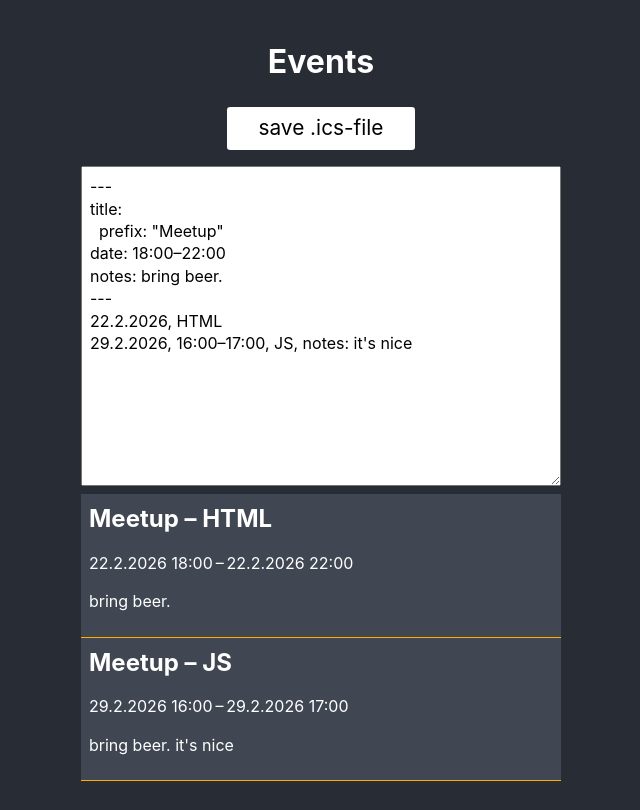
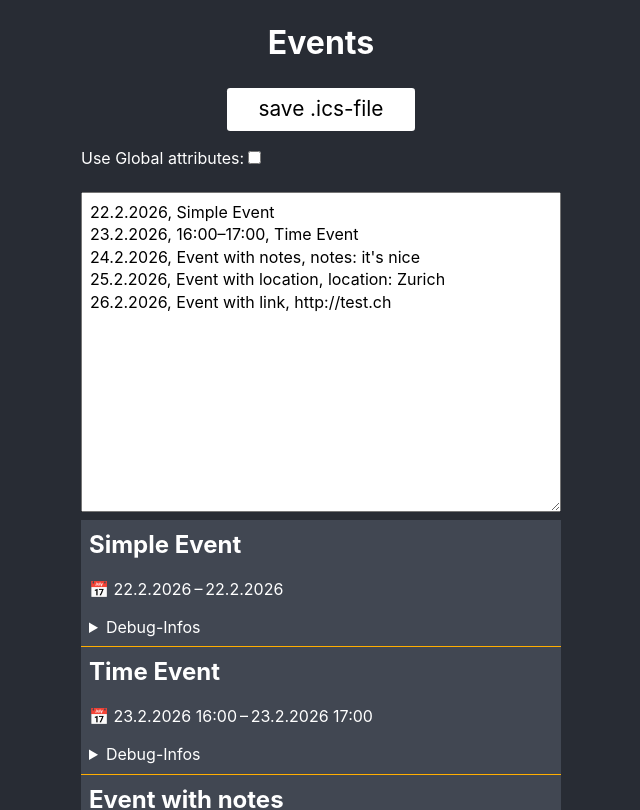
Before and after one commit to signalwerk/calendar, a React (Create React App) app: page / in a window 1280 px wide. Shown: the top 810 px of the page, without its empty margins (319-959 px from the left). Built offline with nearby package versions, Linux system fonts and the light colour scheme.

Commit message:
ADD: URL and Location

```diff
--- a/src/App.css
+++ b/src/App.css
@@ -18,14 +18,24 @@
   margin-bottom: 0.5rem;
 }
 
-.App-header {
-  min-height: 100vh;
+.App-input--frontmatter {
+  height: 10rem;
+}
+
+.App-frontmatter {
+  width: 100%;
+}
+
+.App-header,
+.App-content {
+  color: white;
   display: flex;
   flex-direction: column;
   align-items: center;
   justify-content: center;
+}
+.App-header {
   font-size: calc(10px + 2vmin);
-  color: white;
 }
 
 .App-event {
--- a/src/App.js
+++ b/src/App.js
@@ -6,20 +6,28 @@ import { saveAs } from "file-saver";
 
 import "./App.css";
 
-const demoContent = `---
-title:
+const demoFrontmatter = `title:
   prefix: "Meetup"
 date: 18:00–22:00
+url: https://test.com
+location: Switzerland
 notes: bring beer.
----
-22.2.2026, HTML
-29.2.2026, 16:00–17:00, JS, notes: it's nice`;
+`;
+const demoContent = `22.2.2026, Simple Event
+23.2.2026, 16:00–17:00, Time Event
+24.2.2026, Event with notes, notes: it's nice
+25.2.2026, Event with location, location: Zurich
+26.2.2026, Event with link, http://test.ch`;
 
 function App() {
   const [content, setContent] = useState(demoContent);
+  const [useFrontmatter, setUseFrontmatter] = useState(false);
+  const [frontmatter, setFrontmatter] = useState(demoFrontmatter);
   let parser = new Parser();
 
-  parser.parse(content);
+  parser.parse(
+    useFrontmatter ? `---\n${frontmatter}\n---\n${content}` : content
+  );
 
   // // Similar to componentDidMount and componentDidUpdate:
   //  useEffect(() => {
@@ -41,11 +49,36 @@ function App() {
     <div className="App">
       <header className="App-header">
         <h1>Events</h1>
-
+      </header>
+      <div className="App-content">
         {parser.events && parser.events.length > 0 && (
           <button className="App-save" onClick={handleClick}>
             save .ics-file
           </button>
+        )}
+
+        <div className="App-frontmatter">
+          <label>
+            Use Global attributes:
+            <input
+              name="use frontmatter"
+              type="checkbox"
+              checked={useFrontmatter}
+              onChange={e => setUseFrontmatter(e.target.checked)}
+            />
+          </label>
+          <br />
+          <br />
+        </div>
+
+        {useFrontmatter && (
+          <div className="App-frontmatter">
+            <textarea
+              className="App-input App-input--frontmatter"
+              value={frontmatter}
+              onChange={e => setFrontmatter(e.target.value)}
+            />
+          </div>
         )}
         <textarea
           className="App-input"
@@ -59,35 +92,43 @@ function App() {
               <div className="App-event">
                 <h3>{event.title}</h3>
                 <p>
+                  {"📅 "}
                   {event.date.from.day}
                   {event.date.from.month}
                   {event.date.from.year}
-                  {event.date.from.hour && event.date.from.minute && (
+                  {event.date.from.hour && (
                     <span>
                       {" "}
                       {event.date.from.hour}
                       {":"}
-                      {event.date.from.minute}
+                      {event.date.from.minute ? event.date.from.minute : "00"}
                     </span>
                   )}
                   {" – "}
                   {event.date.to.day}
                   {event.date.to.month}
                   {event.date.to.year}
-                  {event.date.to.hour && event.date.to.minute && (
+                  {event.date.to.hour && (
                     <span>
                       {" "}
                       {event.date.to.hour}
                       {":"}
-                      {event.date.to.minute}
+                      {event.date.to.minute ? event.date.to.minute : "00"}
                     </span>
                   )}
                 </p>
-                {event.notes && <p>{event.notes}</p>}
+                {event.notes && <p>✏️ {event.notes}</p>}
+                {event.location && <p>📍 {event.location}</p>}
+                {event.url && <p>🔗 {event.url}</p>}
+
+                <details>
+                  <summary>Debug-Infos</summary>
+                  <pre>{JSON.stringify(event, null, 2)}</pre>
+                </details>
               </div>
             );
           })}
-      </header>
+      </div>
     </div>
   );
 }
```
Also changed, not shown: src/lib/Parser.js, src/lib/fieldParsers.js, src/lib/icsExporter.js.
